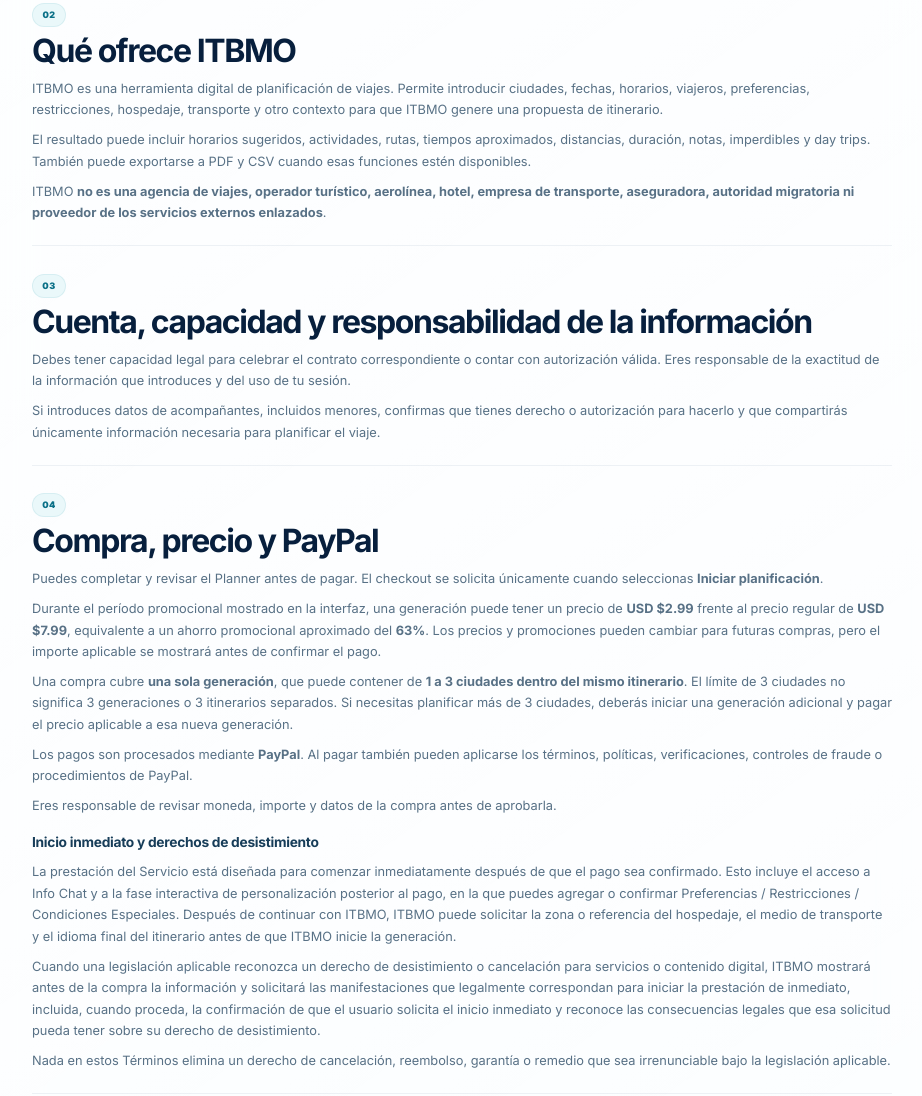
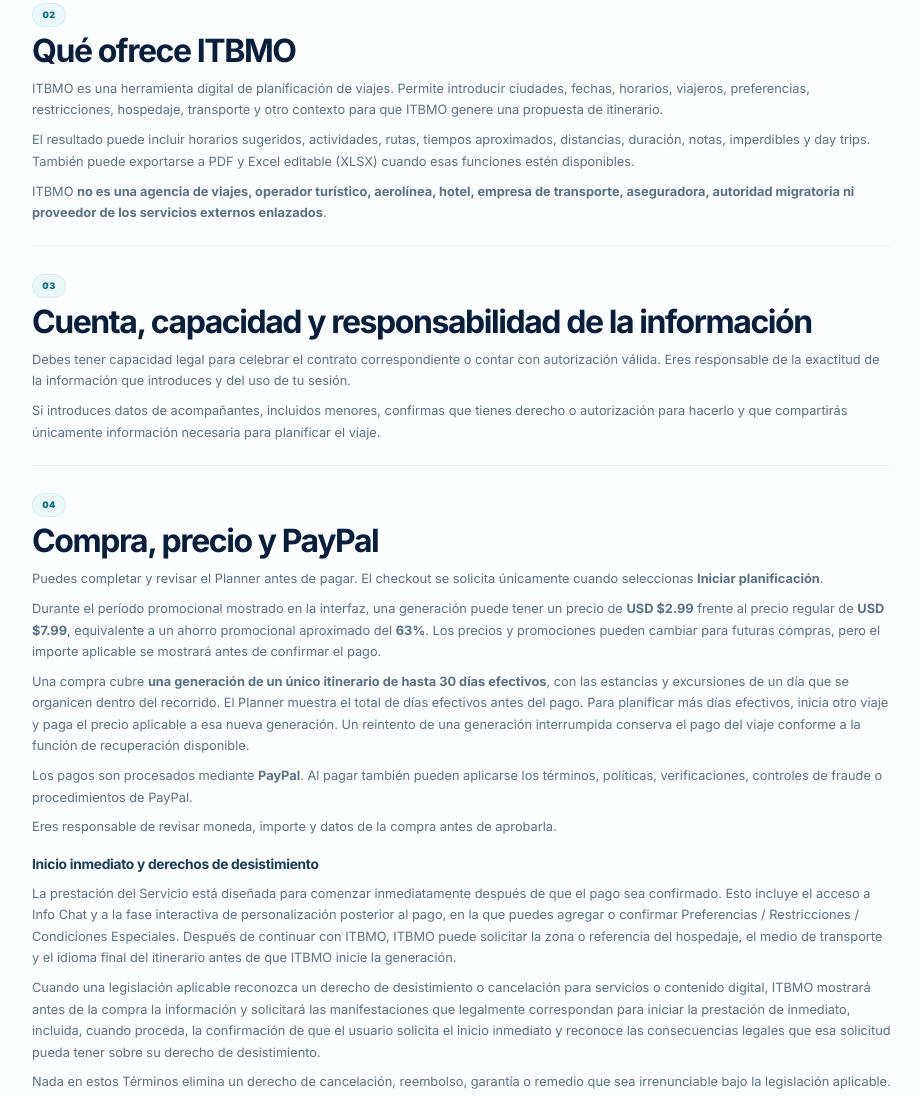
Before and after one commit to ITravelBymyOwn/itravel-api, a plain HTML site: page public/terms.html in a window 1280 px wide. Shown: the part 1412-2508 px from the top of the page, without its empty margins (311-1233 px from the left). Drawn offline with Linux system fonts and the light colour scheme.

Commit message:
Update terms.html

```diff
--- a/public/terms.html
+++ b/public/terms.html
@@ -141,7 +141,7 @@
             </p>
             <p>
               El resultado puede incluir horarios sugeridos, actividades, rutas, tiempos aproximados,
-              distancias, duración, notas, imperdibles y day trips. También puede exportarse a PDF y CSV
+              distancias, duración, notas, imperdibles y day trips. También puede exportarse a PDF y Excel editable (XLSX)
               cuando esas funciones estén disponibles.
             </p>
             <p>
@@ -176,10 +176,7 @@
               para futuras compras, pero el importe aplicable se mostrará antes de confirmar el pago.
             </p>
             <p>
-              Una compra cubre <strong>una sola generación</strong>, que puede contener de <strong>1 a 3 ciudades dentro del mismo itinerario</strong>.
-              El límite de 3 ciudades no significa 3 generaciones o 3 itinerarios separados.
-              Si necesitas planificar más de 3 ciudades, deberás iniciar una generación adicional y pagar
-              el precio aplicable a esa nueva generación.
+              Una compra cubre <strong>una generación de un único itinerario de hasta 30 días efectivos</strong>, con las estancias y excursiones de un día que se organicen dentro del recorrido. El Planner muestra el total de días efectivos antes del pago. Para planificar más días efectivos, inicia otro viaje y paga el precio aplicable a esa nueva generación. Un reintento de una generación interrumpida conserva el pago del viaje conforme a la función de recuperación disponible.
             </p>
             <p>
               Los pagos son procesados mediante <strong>PayPal</strong>. Al pagar también pueden aplicarse
@@ -222,7 +219,7 @@
               del usuario un itinerario utilizable en la interfaz, aunque el usuario decida no descargarlo.
             </p>
             <p>
-              El PDF del itinerario, el CSV y el comprobante de pago se generan para descargar, abrir o compartir durante la sesión,
+              El PDF del itinerario, el Excel editable (XLSX) y el comprobante de pago se generan para descargar, abrir o compartir durante la sesión,
               según el dispositivo y las funciones disponibles en el navegador. Debes guardarlos en tu dispositivo.
               ITBMO no garantiza que esos archivos continúen disponibles después
               de cerrar, recargar o reiniciar el Planner. Si utilizas <strong>Reset</strong>, el viaje activo puede eliminarse
```
